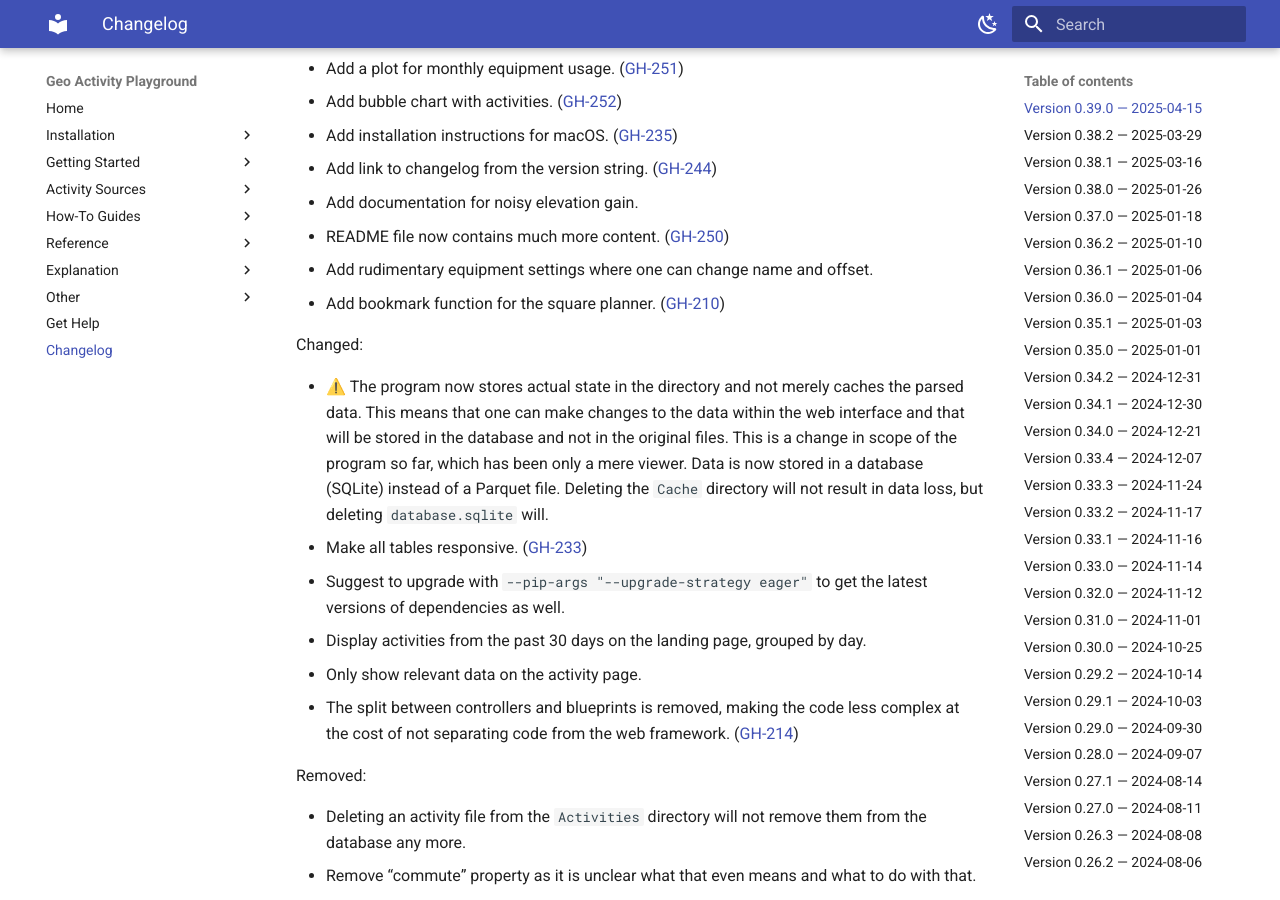
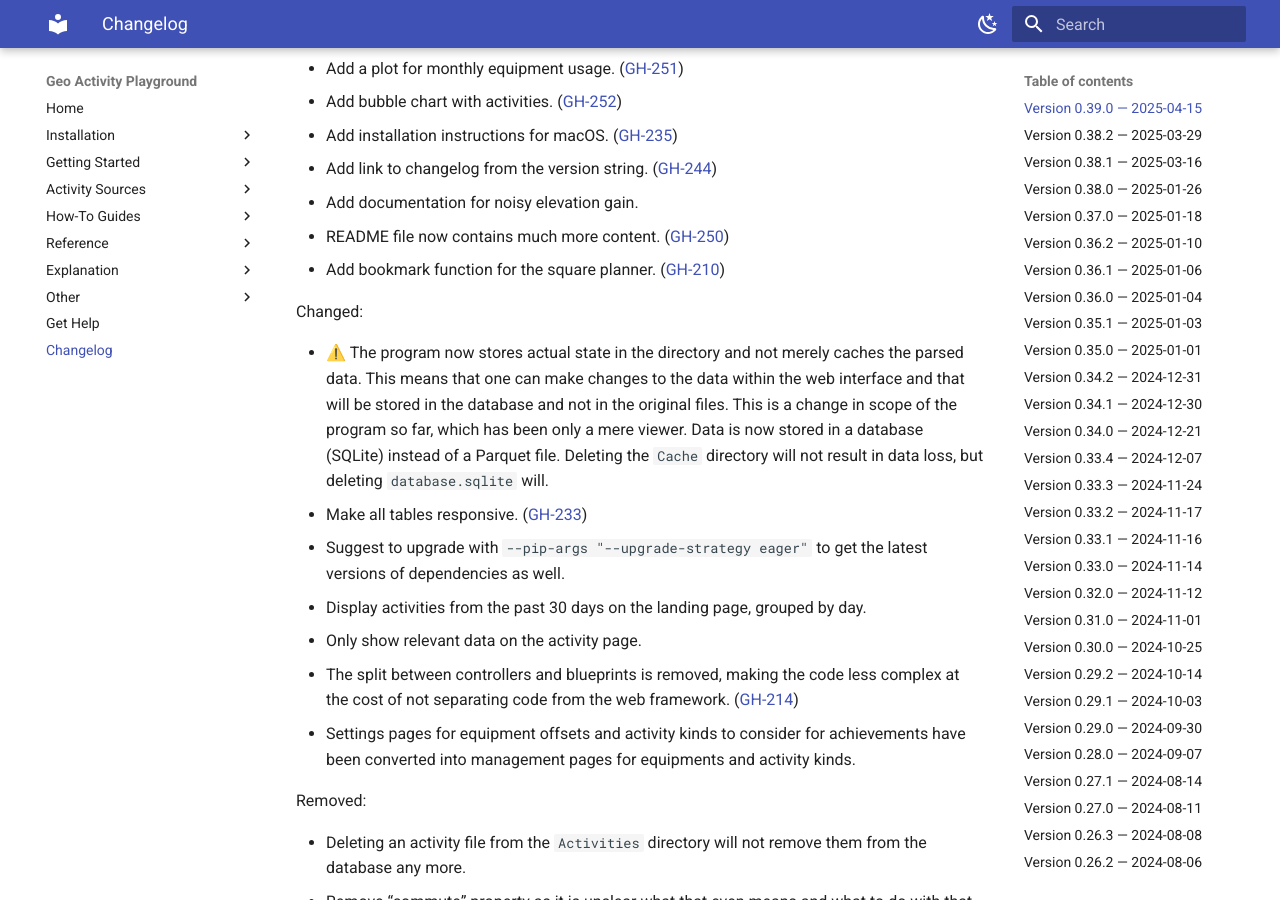
Before and after one commit to martin-ueding/geo-activity-playground, an MkDocs documentation site: the page built from docs/changelog.md, in a window 1280 px wide and 900 px high, scrolled down 367 px. Built offline with MkDocs 1.6.1 and Material for MkDocs 9.7.7, drawn with Linux system fonts in a browser that asks for light colours.

Commit message:
Changelog update

```diff
--- a/docs/changelog.md
+++ b/docs/changelog.md
@@ -26,7 +26,6 @@ Added:
 - Add link to changelog from the version string. ([GH-244](https://github.com/martin-ueding/geo-activity-playground/issues/244))
 - Add documentation for noisy elevation gain.
 - README file now contains much more content. ([GH-250](https://github.com/martin-ueding/geo-activity-playground/issues/250))
-- Add rudimentary equipment settings where one can change name and offset.
 - Add bookmark function for the square planner. ([GH-210](https://github.com/martin-ueding/geo-activity-playground/issues/210))
 
 Changed:
@@ -37,6 +36,7 @@ Changed:
 - Display activities from the past 30 days on the landing page, grouped by day.
 - Only show relevant data on the activity page.
 - The split between controllers and blueprints is removed, making the code less complex at the cost of not separating code from the web framework. ([GH-214](https://github.com/martin-ueding/geo-activity-playground/issues/214))
+- Settings pages for equipment offsets and activity kinds to consider for achievements have been converted into management pages for equipments and activity kinds.
 
 Removed:
 
```
